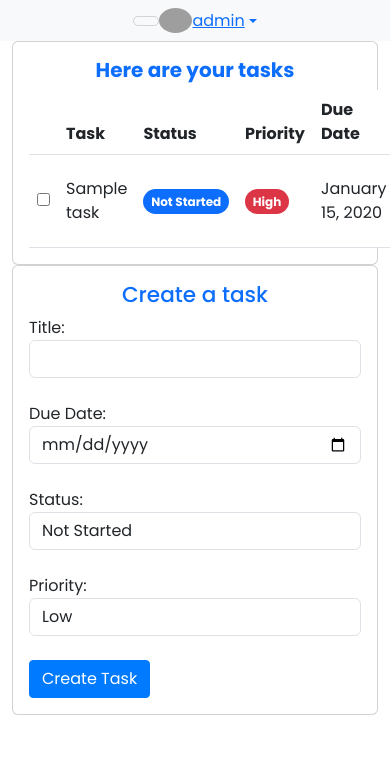
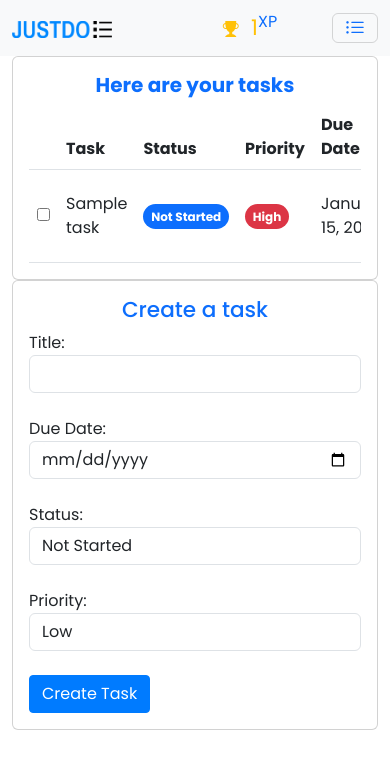
Before and after one commit to kkfergie22/justdo-project, a Django app: page /tasks/ in a window 390 px wide; the page is wider, and only the part inside the window is pictured. Shown: the top 769 px of that part. Run offline with Django 4.2, Linux system fonts and the light colour scheme; a user stored in the database is signed in; tables that the repository leaves empty hold one stand-in row (values such as "Sample post"); some libraries are stand-ins or nearby versions; grey boxes are pictures that could not be loaded.

Commit message:
Add mobile view responsiveness

```diff
--- a/static/styles/style.css
+++ b/static/styles/style.css
@@ -74,3 +74,66 @@
   font-size: 0.75rem;
   color: #007bff;
 }
+
+.grid-col-span-7 {
+  grid-column: span 7;
+}
+.grid-col-span-4 {
+  grid-column: span 4;
+}
+.grid-col-span-3 {
+  grid-column: span 3;
+}
+.grid-row-span-4 {
+  grid-row: span 4;
+}
+.grid-row-span-2 {
+  grid-row: span 2;
+}
+
+.weather-grid {
+  display: grid;
+  grid-template-columns: repeat(7, 1fr);
+  gap: 1.5rem;
+  width: min(95%, 70rem);
+  padding-block: 2rem;
+  margin-inline: auto;
+}
+
+/* Media Queries */
+@media (min-width: 320px) and (max-width: 400px) {
+  .xp-box {
+    margin-left: 3rem;
+  }
+}
+@media (min-width: 401px) and (max-width: 450px) {
+  .xp-box {
+    margin-left: 5rem;
+  }
+}
+@media (min-width: 450px) and (max-width: 520px) {
+  .xp-box {
+    margin-left: 10rem;
+  }
+}
+@media (min-width: 520px) and (max-width: 600px) {
+  .xp-box {
+    margin-left: 15rem;
+  }
+}
+
+@media (min-width: 992px) {
+  .xp-box {
+    margin-left: 28rem;
+  }
+}
+@media (min-width: 1200px) {
+  .xp-box {
+    margin-left: 38rem;
+  }
+}
+@media (min-width: 1400px) {
+  .xp-box {
+    margin-left: 50rem;
+  }
+}
--- a/tasks/templates/tasks/task_list.html
+++ b/tasks/templates/tasks/task_list.html
@@ -16,6 +16,7 @@
           <div class="card-body">
             <h5 class="text-primary fs-7 fw-bold text-center">Here are your tasks</h5>
             {% if tasks %}
+            <div class="table-responsive">
               <table class="table align-middle mb-0 bg-light">
                 <thead class="bg-light">
                   <tr>
@@ -49,8 +50,10 @@
                   {% endfor %}
                 </tbody>
               </table>
+            </div>
+
             {% else %}
-            <p class="text-center">You have no tasks yet <a href="{% url 'create-task' %}" class="text-primary">create</a> one or view your dashboard</p>
+            <p class="text-center">You have no tasks yet <a href="#create-task" class="text-decoration-none text-primary">create</a> one or view your <a href="{% url 'dashboard' %}" class="text-primary">dashboard</a></p>
             {% endif %}
           </div>
         </div>
@@ -59,7 +62,7 @@
     </div>
     <!-- Create Task Form -->
     <div class="col-md-4">
-      <section>
+      <section id="create-task">
         <div class="card">
           <div class="card-body">
             <h4 class="text-primary card-title text-center">Create a task</h4>
--- a/tasks/views.py
+++ b/tasks/views.py
@@ -15,7 +15,8 @@
     """Renders the task list"""
     tasks = Task.objects.all()
     form = TaskForm()
-    context = {"tasks": tasks, "form": form}
+    xp = request.user.userprofile.xp
+    context = {"tasks": tasks, "form": form, "xp": xp}
     return render(request, "tasks/task_list.html", context)
 
 
@@ -83,7 +84,7 @@
     }
 
     # Get the daily weather
-    daily_weather = city_weather.get('daily', [])
+    daily_weather = city_weather.get('daily', [])[1:]
     daily_forecast = []
     for day in daily_weather:
         date = day.get('dt')
--- a/templates/base.html
+++ b/templates/base.html
@@ -12,18 +12,13 @@
     <link rel="preconnect" href="https://fonts.googleapis.com" />
     <link rel="preconnect" href="https://fonts.gstatic.com" crossorigin />
     <link rel="stylesheet" href="{% static 'styles/style.css' %}">
+    <link rel="stylesheet" href="{% static 'styles/queries.css' %}">
     <link rel="apple-touch-icon" sizes="180x180" href="{% static 'images/favicons/justdo-website-favicon-white.png' %}" />
     <link rel="icon" type="image/png" sizes="32x32" href="{% static 'images/favicons/justdo-website-favicon-white.png' %}" />
     <link rel="icon" type="image/png" sizes="16x16" href="{% static 'images/favicons/favicon-16x16.png' %}" />
     <link rel="manifest" href="{% static 'images/favicons/site.webmanifest' %}" />
+    <link rel="stylesheet" href="https://fonts.googleapis.com/css2?family=Material+Symbols+Outlined:opsz,wght,FILL,GRAD@20..48,100..700,0..1,-50..200" />
     <title>{% block title %}{% endblock %} | JustDO</title>
-    <!-- <style>
-      body {
-        font-family: 'Poppins', sans-serif;
-      }
-
-    </style> -->
-    {% block head %} {% endblock %}
   </head>
 
   <body>
--- a/templates/features.html
+++ b/templates/features.html
@@ -6,7 +6,11 @@
 <!-- prettier-ignore -->
 {% block content %}
 <!-- Navigation -->
+{% if user.is_authenticated %}
+{% include 'profile_navigation.html' %}
+{% else %}
 {% include 'base_nav.html' %}
+{% endif %}
 <div class="container mt-5">
   <h1 class="text-center mb-4">Features</h1>
 
--- a/templates/profile_navigation.html
+++ b/templates/profile_navigation.html
@@ -1,102 +1,85 @@
 {% load static %}
 <!-- Navbar -->
+{% if user.is_authenticated %}
 {% if request.path == '/' %}
-<nav class="navbar navbar-expand-lg navbar-light bg-primary">
-  <!-- Container wrapper -->
-  <div class="{% if user.is_authenticated %}container justify-content-center align-items-center w-50{% else %} container-fluid {% endif %}">
-    <!-- Toggle button -->
-    <button class="navbar-toggler" type="button" data-mdb-toggle="collapse" data-mdb-target="#navbarSupportedContent" aria-controls="navbarSupportedContent" aria-expanded="false" aria-label="Toggle navigation">
-      <i class="fas fa-bars"></i>
-    </button>
-
-    <!-- Collapsible wrapper -->
-    <div class="collapse navbar-collapse" id="navbarSupportedContent">
-      <!-- Navbar brand -->
-      <a class="navbar-brand mt-2 mt-lg-0" href="{% url 'home_page' %}">
-        <img src="{% static 'images/logos/png/justdo-high-resolution-logo-white-on-transparent-background.png' %}" height="15" alt="JustDO Logo" loading="lazy" />
+<header class="navbar navbar-expand-lg sticky-top">
+  <nav class="container">
+    <a class="navbar-brand" href="{% url 'home_page' %}">
+      <img src="{% static 'images/logos/png/justdo-high-resolution-logo-white-on-transparent-background.png' %}" alt="logo-white" style="width: 100px; height: auto" />
     </a>
-      <!-- Left links -->
-      <ul class="navbar-nav me-auto mb-2 mb-lg-0">
+    <div class="xp-box nav-item special-li">
+      <i class="bi bi-trophy-fill text-warning me-2"></i>
+      <span class="xp-value me-2 text-warning fs-4">{{ xp }}<sup class="xp-title fs-6 text-warning mb-3">XP</sup></span>
+    </div>
+    <a class="text-white navbar-toggler" role="button" data-bs-toggle="collapse" data-bs-target="#NavMenuLinks">
+      <span><i class="bi bi-list-ul"></i></span>
+    </a>
+    <div class="collapse navbar-collapse" id="NavMenuLinks">
+      <ul class="nav navbar-nav ms-auto mb-2 mb-lg-0 nav-pills">
         <li class="nav-item">
-          <a class="nav-link mx-3" href="{% url 'dashboard' %}" style="color: #ffffff">Dashboard</a>
+          <a href="{% url 'tasks' %}" class="nav-link px-2" style="color: #ffffff">My Tasks</a>
         </li>
         <li class="nav-item">
-          <a class="nav-link mx-3" href="{% url 'tasks' %}" style="color: #ffffff">Tasks</a>
+          <a href="{% url 'dashboard' %}" class="nav-link px-2" style="color: #ffffff">Dashboard</a>
         </li>
-      </ul>
-      <!-- Left links -->
-    </div>
-    <!-- Collapsible wrapper -->
-
-    <!-- Right elements -->
-    <div class="d-flex align-items-center">
-      <!-- Avatar -->
+        <li class="nav-item special-li">
           <div class="dropdown">
-        <a class="dropdown-toggle d-flex align-items-center hidden-arrow" href="#" id="navbarDropdownMenuAvatar" role="button" data-mdb-toggle="dropdown" aria-expanded="false">
+            <a href="#" class="text-decoration-none dropdown-toggle" data-bs-toggle="dropdown">
               <img src="https://mdbcdn.b-cdn.net/img/new/avatars/2.webp" class="rounded-circle" height="25" alt="Black and White Portrait of a Man" loading="lazy" /><span class="text-white">{{ user.username }}</span>
             </a>
-        <ul class="dropdown-menu dropdown-menu-end" aria-labelledby="navbarDropdownMenuAvatar">
+            <ul class="dropdown-menu bg-none">
               <li>
-            <a class="dropdown-item" href="{% url 'tasks' %}">My Tasks</a>
+                <a class="dropdown-item text-primary" href="{% url 'tasks' %}">My Tasks</a>
               </li>
               <li>
-            <a class="dropdown-item" href="{% url 'logout' %}">Logout</a>
+                <a class="dropdown-item text-primary" href="{% url 'dashboard' %}">Dashboard</a>
+              </li>
+              <li>
+                <a class="dropdown-item text-primary" href="{% url 'logout' %}">Logout</a>
               </li>
             </ul>
           </div>
-    </div>
-    <!-- Right elements -->
-  </div>
-  <!-- Container wrapper -->
-</nav>
-{% else %}
-<nav class="navbar navbar-expand-lg navbar-light bg-light">
-  <!-- Container wrapper -->
-  <div class="{% if user.is_authenticated %}container justify-content-center align-items-center w-50{% else %} container-fluid {% endif %}">
-    <!-- Toggle button -->
-    <button class="navbar-toggler" type="button" data-mdb-toggle="collapse" data-mdb-target="#navbarSupportedContent" aria-controls="navbarSupportedContent" aria-expanded="false" aria-label="Toggle navigation">
-      <i class="fas fa-bars"></i>
-    </button>
-
-    <!-- Collapsible wrapper -->
-    <div class="collapse navbar-collapse" id="navbarSupportedContent">
-      <!-- Navbar brand -->
-      <a class="navbar-brand mt-2 mt-lg-0" href="{% url 'home_page' %}">
-        <img src="{% static 'images/logos/png/logo-no-background.png' %}" height="15" alt="JustDO Logo" loading="lazy" />
-      </a>
-      <!-- Left links -->
-      <ul class="navbar-nav me-auto mb-2 mb-lg-0">
-        <li class="nav-item">
-          <a class="nav-link mx-3" href="{% url 'dashboard' %}" style="color: #0088ff">Dashboard</a>
-        </li>
-        <li class="nav-item">
-          <a class="nav-link mx-3" href="{% url 'tasks' %}" style="color: #0088ff">Tasks</a>
-        </li>
-      </ul>
-      <!-- Left links -->
-    </div>
-    <!-- Collapsible wrapper -->
-
-    <!-- Right elements -->
-    <div class="d-flex align-items-center">
-      <!-- Avatar -->
-      <div class="dropdown">
-        <a class="dropdown-toggle d-flex align-items-center hidden-arrow" href="#" id="navbarDropdownMenuAvatar" role="button" data-mdb-toggle="dropdown" aria-expanded="false">
-          <img src="https://mdbcdn.b-cdn.net/img/new/avatars/2.webp" class="rounded-circle" height="25" alt="Black and White Portrait of a Man" loading="lazy" />{{ user.username }}
-        </a>
-        <ul class="dropdown-menu dropdown-menu-end" aria-labelledby="navbarDropdownMenuAvatar">
-          <li>
-            <a class="dropdown-item" href="{% url 'tasks' %}">My Tasks</a>
-          </li>
-          <li>
-            <a class="dropdown-item" href="{% url 'logout' %}">Logout</a>
         </li>
       </ul>
     </div>
+  </nav>
+</header>
+{% else %}
+<header class="navbar navbar-expand-md bg-light sticky-top">
+  <nav class="container">
+    <a class="navbar-brand" href="{% url 'home_page' %}">
+      <img src="{% static 'images/logos/png/logo-no-background.png' %}" alt="logo-white" style="width: 100px; height: auto" />
+    </a>
+    <div class="xp-box nav-item special-li">
+      <i class="bi bi-trophy-fill text-warning me-2"></i>
+      <span class="xp-value me-2 text-warning fs-4">{{ xp }}<sup class="xp-title fs-6 text-primary mb-3">XP</sup></span>
     </div>
-    <!-- Right elements -->
+    <a class="text-white navbar-toggler" role="button" data-bs-toggle="collapse" data-bs-target="#NavMenuLinks">
+      <span><i class="bi bi-list-ul text-primary"></i></span>
+    </a>
+    <div class="collapse navbar-collapse" id="NavMenuLinks">
+      <ul class="nav navbar-nav ms-auto mb-2 mb-lg-0 nav-pills">
+        <li class="nav-item">
+          <a class="text-primary nav-link px-2" href="{% url 'tasks' %}">My Tasks</a>
+        </li>
+        <li class="nav-item">
+          <a class="text-primary nav-link px-2" href="{% url 'dashboard' %}">Dashboard</a>
+        </li>
+        <li class="nav-item special-li">
+          <div class="dropdown">
+            <a href="#" class="text-decoration-none dropdown-toggle" data-bs-toggle="dropdown">
+              <img src="https://mdbcdn.b-cdn.net/img/new/avatars/2.webp" class="rounded-circle" height="25" alt="Black and White Portrait of a Man" loading="lazy" /><span class="text-primary">{{ user.username }}</span>
+            </a>
+            <ul class="dropdown-menu bg-none">
+              <li>
+                <a class="dropdown-item text-primary" href="{% url 'logout' %}">Logout</a>
+              </li>
+            </ul>
           </div>
-  <!-- Container wrapper -->
+        </li>
+      </ul>
+    </div>
   </nav>
+</header>
 {% endif %}
-<!-- Navbar -->
+{% endif %}
--- a/users/views.py
+++ b/users/views.py
@@ -7,7 +7,9 @@
 
 
 def index(request):
-    return render(request, "index_carousel.html")
+    xp = request.user.userprofile.xp
+    context = {"xp": xp}
+    return render(request, "index_carousel.html", context)
 
 
 def register(request):
```
Also changed, not shown: static/styles/queries.css (added, +43 -0 lines), tasks/templates/tasks/dashboard.html (+97 -67 lines), templates/base_nav.html (+18 -12 lines). Lines whose indentation alone changed are shown as unchanged.
